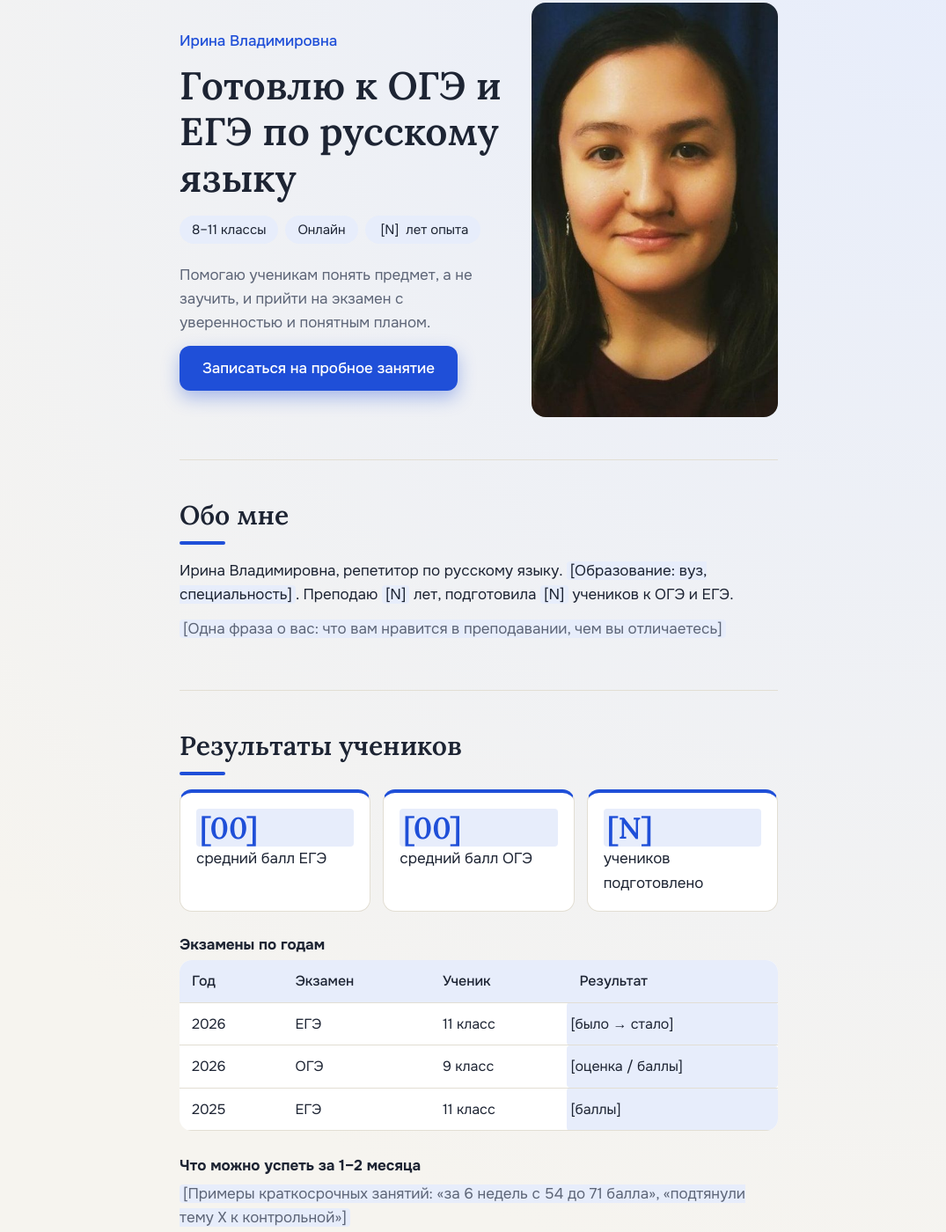
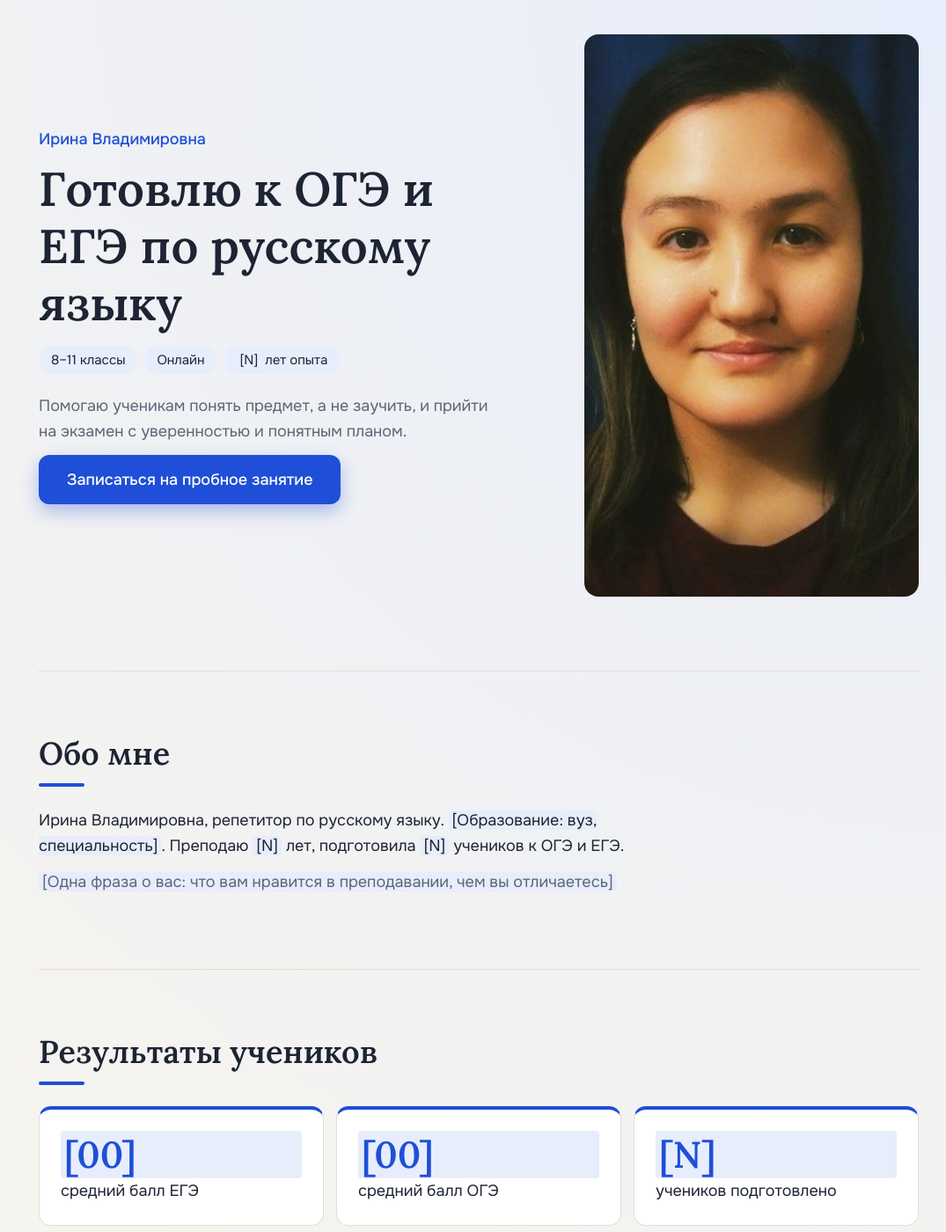
Before and after one commit to elis1980likuy-sketch/repetitor-russian, a plain HTML site: page index.html in a window 1280 px wide. Shown: the part 33-1433 px from the top of the page at 88% size, without its empty margins (96-1171 px from the left). Drawn offline with Linux system fonts and the light colour scheme.

Commit message:
Add files via upload

```diff
--- a/style.css
+++ b/style.css
@@ -48,3 +48,22 @@ input,select,textarea{font:17px Onest,sans-serif;padding:11px 12px;border:1px so
 .x{justify-self:end;background:none;border:0;font-size:28px;line-height:1;color:var(--mute);cursor:pointer}
 .ok{padding:28px;text-align:center}
 footer{padding:28px 0 40px;color:var(--mute);font-size:14px;text-align:center}
+
+/* Компьютерная версия */
+@media (min-width: 900px) {
+  body { font-size: 18px; }
+  .w { max-width: 1080px; padding: 0 40px; }
+  section { padding: 72px 0; }
+  h1 { font-size: 54px; }
+  h2 { font-size: 36px; margin-bottom: 24px; }
+  h3 { font-size: 19px; }
+  .hero { grid-template-columns: 1fr 380px; gap: 72px; padding: 72px 0 84px; }
+  .hero img { max-width: 380px; justify-self: end; }
+  .hero p { max-width: 520px; }
+  #about p, #trial p, #faq details, #how > p { max-width: 720px; }
+  .list { grid-template-columns: 1fr 1fr; gap: 18px; }
+  .rev { grid-template-columns: 1fr 1fr; gap: 18px; }
+  .stat { padding: 24px; }
+  .stat b { font-size: 42px; }
+  .btn { padding: 17px 32px; font-size: 18px; }
+}
```
